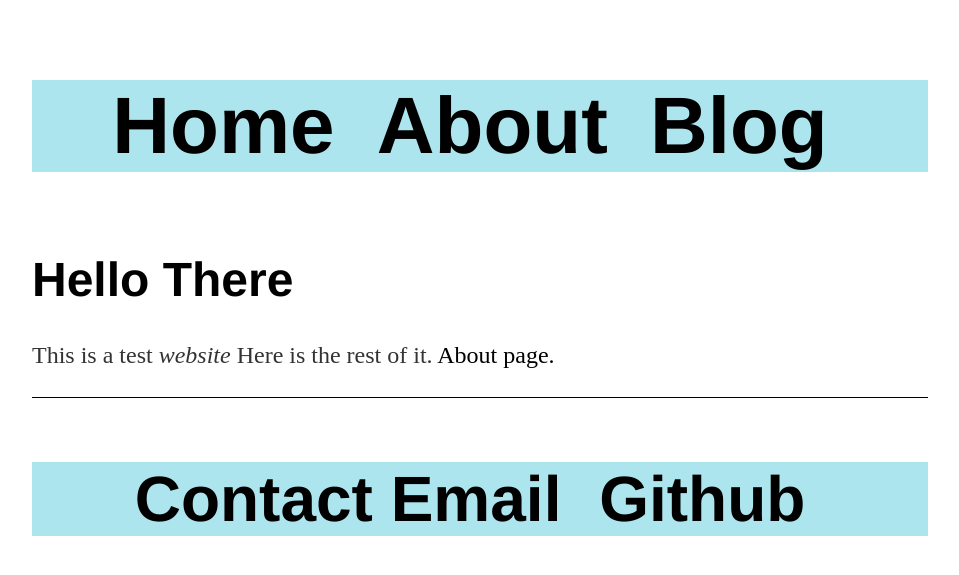
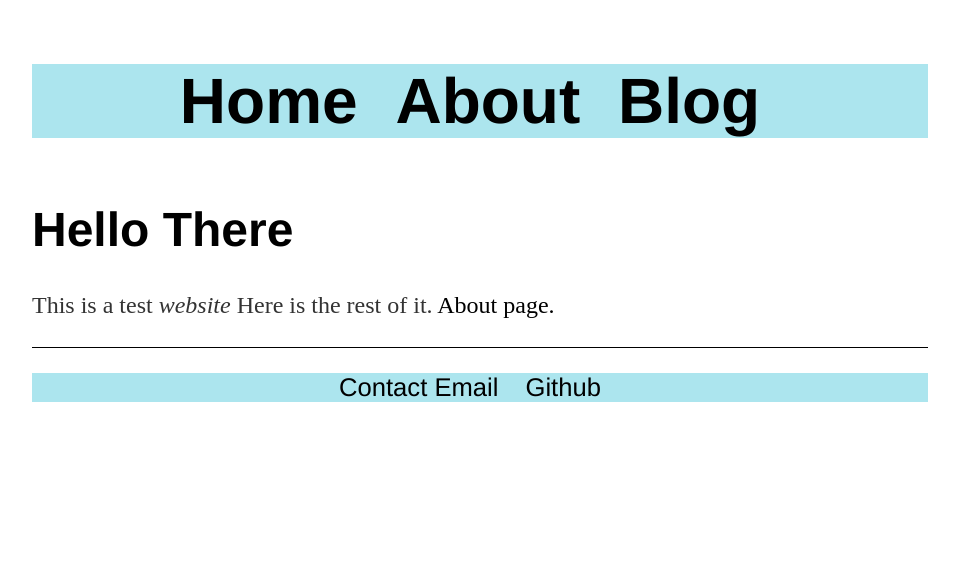
Before and after one commit to beauhodes/beauhodes.github.io, a Jekyll site: the page built from index.html, in a window 1280 px wide. Shown: the top 575 px of the page, without its empty margins (160-1119 px from the left). Built offline with Jekyll 4.4.1, drawn with Linux system fonts in a browser that asks for light colours.

Commit message:
Update main.css

```diff
--- a/css/main.css
+++ b/css/main.css
@@ -8,7 +8,16 @@ nav ul, footer ul {
     padding: 0px;
     list-style: none;
     font-weight: bold;
-    font-size: 5em;
+    font-size: 4em;
+    text-align: center;
+}
+footer ul {
+    background-color: #ace5ee;
+    font-family:'Helvetica', 'Arial', 'Sans-Serif';
+    padding: 0px;
+    list-style: none;
+    font-weight: lighter;
+    font-size: 2em;
     text-align: center;
 }
 nav ul li, footer ul li {
```
